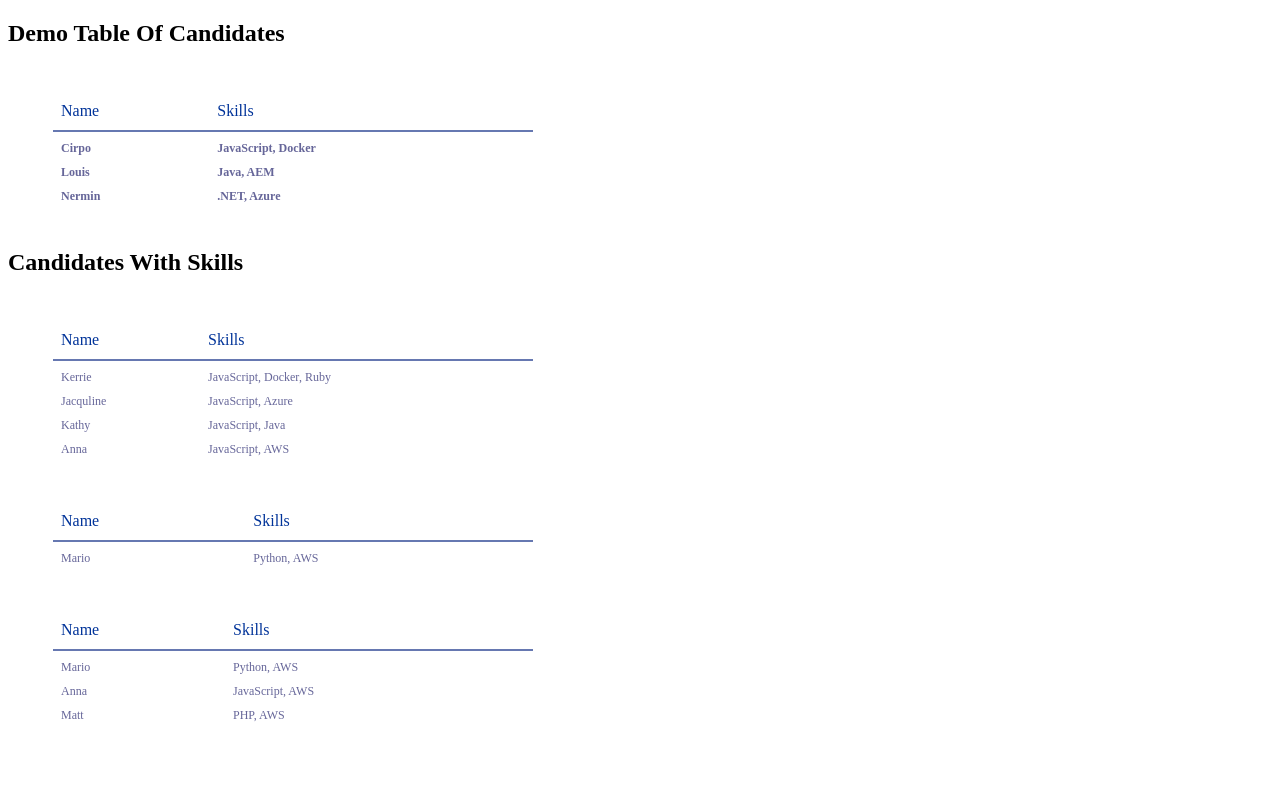
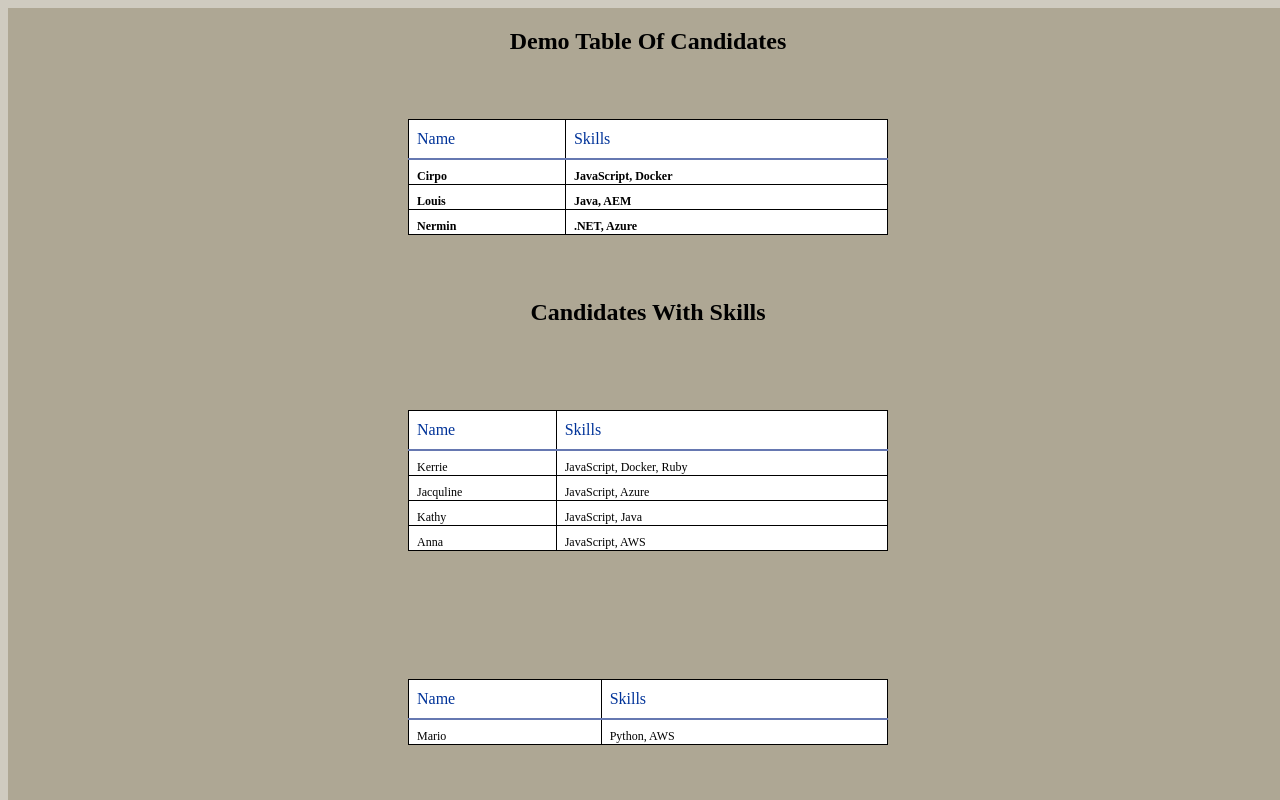
Before and after one commit to ameerkabir/And-Digital, a plain HTML site: page index.htm in a window 1280 px wide. Shown: the top 800 px of the page. Drawn offline with Linux system fonts and the light colour scheme.

Commit message:
imporved styles

```diff
--- a/index.css
+++ b/index.css
@@ -1,11 +1,29 @@
+html, body {
+    width: 100%;
+    background-color: rgba(97, 84, 47, 0.301);
+    display: grid;
+  }
+  .container {
+    align-items: center;
+  }
+  table {
+    border: 1px solid black;
+    margin: 5% auto;
+
+  }
+  .header {
+    /* padding-left: 10%; */
+    text-align: center;
+  }
 .candidates {
   font-size: 12px;
   background: #fff;
-  margin: 45px;
+  /* margin: 45px; */
   width: 480px;
   border-collapse: collapse;
   text-align: left;
 }
+
 
 .candidates th {
   font-size: 16px;
@@ -16,10 +34,21 @@
 }
 
 .candidates td {
-  color: #669;
+  color: black;
   padding: 9px 8px 0px 8px;
 }
 
 .candidates tbody tr:hover td {
-  color: #009;
+    color: rgb(22, 153, 170);
 }
+
+  th,
+  td {
+    padding: 15px;
+    text-align: left;
+    border: 1px solid black;
+  }
+
+  tr:hover {
+    background-color: #f5f5f5;
+  }
```
